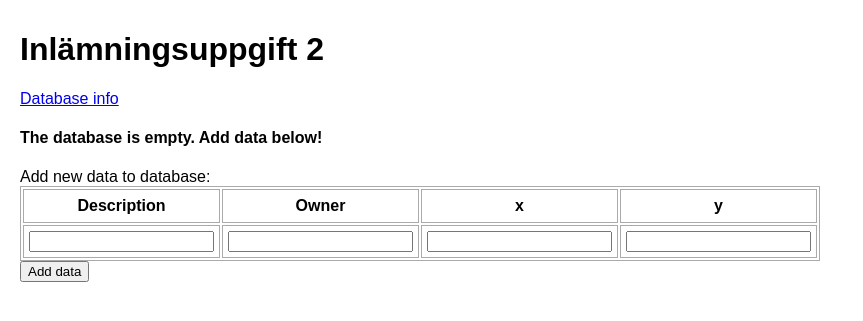
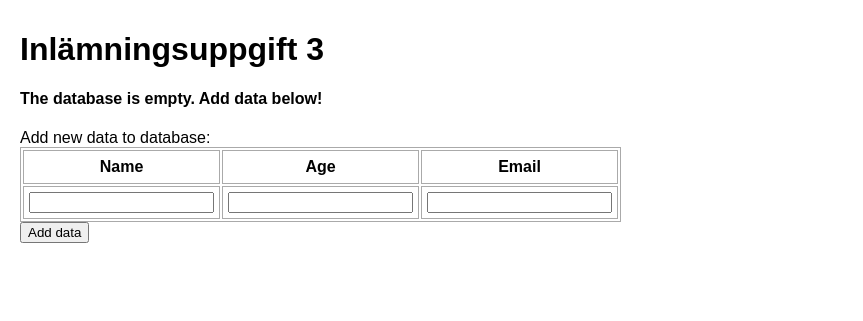
Before and after one commit to markusrobertjonsson/jad-assignment3_1, a Flask app: page / in a window 1280 px wide. Shown: the top 321 px of the page, without its empty margins (0-863 px from the left). Run offline with Flask 2, Linux system fonts and the light colour scheme; data that the repository does not hold is empty.

Commit message:
Add files via upload

```diff
--- a/app.py
+++ b/app.py
@@ -2,7 +2,6 @@
 from flask import Flask, render_template, request, redirect
 from flask_sqlalchemy import SQLAlchemy
 from flask_cors import CORS
-from math import sqrt
 
 
 app = Flask(__name__)
@@ -18,8 +17,8 @@ CORS(app)
 # Syntax: dialect+driver://username:password@host:port/database
 # application.config['SQLALCHEMY_DATABASE_URI'] = f'mysql+pymysql://{USERNAME}:{PASSWORD}@{HOSTNAME}:{PORT}/{DBNAME}'
 
-# In tests. Creates a file xydata_test.db in same dir as this file.
-app.config['SQLALCHEMY_DATABASE_URI'] = 'sqlite:///xydata_sqlite.db'
+# In tests. Creates a file dataowner_sqlite.db in same dir as this file.
+app.config['SQLALCHEMY_DATABASE_URI'] = 'sqlite:///dataowner_sqlite.db'
 
 # To avoid warning. We do not use the Flask-SQLAlchemy event system, anyway.
 app.config['SQLALCHEMY_TRACK_MODIFICATIONS'] = False
@@ -27,34 +26,11 @@ app.config['SQLALCHEMY_TRACK_MODIFICATIONS'] = False
 db = SQLAlchemy(app)
 
 
-def _correlation_coefficient(x_list, y_list):
-    n = len(x_list)
-    x_mean = sum(x_list) / n
-    y_mean = sum(y_list) / n
-    xx_prod = 0
-    yy_prod = 0
-    xy_prod = 0
-    for x, y in zip(x_list, y_list):
-        xx_prod += (x - x_mean)**2
-        yy_prod += (y - y_mean)**2
-        xy_prod += (x - x_mean) * (y - y_mean)
-    return xy_prod / sqrt(xx_prod * yy_prod)
-
-
-class XYData3(db.Model):
+class DataOwner(db.Model):
     id = db.Column(db.Integer, primary_key=True)  # Since "id" is builtin
-    description = db.Column(db.String(256), unique=False, nullable=True)
-    owner = db.Column(db.String(80), unique=False, nullable=False)
-    x = db.Column(db.String(500), unique=False)
-    y = db.Column(db.String(500), unique=False)
-
-    def correlation_coefficient(self, id):
-        xydata = XYData3.query.get_or_404(id)
-        x_str = xydata.x
-        y_str = xydata.y
-        x_list = x_str.split(',')
-        y_list = y_str.split(',')
-        return _correlation_coefficient(x_list, y_list)
+    name = db.Column(db.String(64), unique=False, nullable=True)
+    age = db.Column(db.Integer, unique=False, nullable=True)
+    email = db.Column(db.String(256), unique=False, nullable=False)
 
     def __repr__(self):
         return f"<Data set {self.id}>"
@@ -63,46 +39,39 @@ class XYData3(db.Model):
 db.create_all()
 
 
-# @app.route('/info', methods=['GET'])
-# def show_info():
-#     return f"USERNAME={USERNAME}, PASSWORD={PASSWORD}, HOSTNAME={HOSTNAME}, PORT={PORT}, DBNAME={DBNAME}"
-
-
 @app.route('/', methods=['GET'])
 def index():
-    xydatas = XYData3.query.order_by(XYData3.id).all()
-    return render_template('index.html', xydatas=xydatas)
+    owners = DataOwner.query.order_by(DataOwner.id).all()
+    return render_template('index.html', owners=owners)
 
 
 @app.route('/', methods=['POST'])
 def add():
-    description = request.form['description']
-    owner = request.form['owner']
-    x = request.form['x']
-    y = request.form['y']
-    new_data = XYData3(description=description, owner=owner, x=x, y=y)
+    name = request.form['name']
+    age = request.form['age']
+    email = request.form['email']
+    new_owner = DataOwner(name=name, age=age, email=email)
     try:
-        db.session.add(new_data)
+        db.session.add(new_owner)
         db.session.commit()
         return redirect('/')
     except Exception:
-        return "There was an error adding your data set."
+        return "There was an error adding your data owner."
 
 
 @app.route('/update/<int:id>', methods=['GET'])
 def update_get(id):
-    xydata = XYData3.query.get_or_404(id)
-    return render_template('update.html', xydata=xydata)
+    owner = DataOwner.query.get_or_404(id)
+    return render_template('update.html', owner=owner)
 
 
 @app.route('/update/<int:id>', methods=['POST'])
 def update_post(id):
     # return "Here"
-    xydata = XYData3.query.get_or_404(id)
-    xydata.description = request.form['description']  # Keys are "name"s of input fields (not "id"s)
-    xydata.owner = request.form['owner']
-    xydata.x = request.form['x']
-    xydata.y = request.form['y']
+    owner = DataOwner.query.get_or_404(id)
+    owner.name = request.form['name']  # Keys are "name"s of input fields (not "id"s)
+    owner.age = request.form['age']
+    owner.email = request.form['email']
     try:
         db.session.commit()
         return redirect('/')
@@ -112,13 +81,13 @@ def update_post(id):
 
 @app.route('/delete/<int:id>')
 def delete(id):
-    xydata_to_delete = XYData3.query.get_or_404(id)
+    owner_to_delete = DataOwner.query.get_or_404(id)
     try:
-        db.session.delete(xydata_to_delete)
+        db.session.delete(owner_to_delete)
         db.session.commit()
         return redirect('/')
     except Exception:
-        return "There was a problem deleting that data."
+        return "There was a problem deleting that owner."
 
 
 # Not needed if we start with "flask run" (or "python -m flask run")
@@ -127,59 +96,3 @@ def delete(id):
 
 #     # Start Flask app
 #     application.run()
-
-
-# def create_app(test_config=None):
-#     """
-#     Application factory.
-#     Flask will automatically detect the factory if it is called create_app or make_app.
-#     To pass arguments to the factory, use
-#     export FLASK_APP="markusapp:create_app('dev')"
-#     """
-
-#     app = Flask(__name__, instance_relative_config=True)
-#     CORS(app)
-
-#     # # Get environment variables on server
-#     # USERNAME = environ.get('RDS_USERNAME')
-#     # PASSWORD = environ.get('RDS_PASSWORD')
-#     # HOSTNAME = environ.get('RDS_HOSTNAME')
-#     # PORT = environ.get('RDS_PORT')
-#     # DBNAME = environ.get('RDS_DB_NAME')
-
-#     # Syntax: dialect+driver://username:password@host:port/database
-#     # application.config['SQLALCHEMY_DATABASE_URI'] = f'mysql+pymysql://{USERNAME}:{PASSWORD}@{HOSTNAME}:{PORT}/{DBNAME}'
-
-#     # In tests. Creates a file xydata_test.db in same dir as this file.
-#     app.config['SQLALCHEMY_DATABASE_URI'] = 'sqlite:///xydata_sqlite.db'
-
-#     # To avoid warning. We do not use the Flask-SQLAlchemy event system, anyway.
-#     app.config['SQLALCHEMY_TRACK_MODIFICATIONS'] = False
-
-#     db = SQLAlchemy(app)
-
-#     # Create and configure the app
-#     app.config.from_mapping(
-#         SECRET_KEY='dev',  # os.urandom(16) will give a random string
-#         DATABASE=os.path.join(app.instance_path, 'markusapp.sqlite'),
-#     )
-
-#     if test_config is None:
-#         # Load the instance config, if it exists, when not testing
-#         app.config.from_pyfile('config.py', silent=True)
-#     else:
-#         # Load the test config if passed in
-#         app.config.from_mapping(test_config)
-
-#     # Ensure the instance folder exists
-#     try:
-#         os.makedirs(app.instance_path)
-#     except OSError:
-#         pass
-
-#     # A simple page that says hello
-#     @app.route('/hello')
-#     def hello():
-#         return 'Hello, World!'
-
-#     return app
--- a/templates/index.html
+++ b/templates/index.html
@@ -1,36 +1,31 @@
 {% extends 'base.html' %}
 
 {% block head %}
-    <title>XY Data</title>
+    <title>Data Owners</title>
 {% endblock %}
 
 {% block body %}
 
-    <h1>Inlämningsuppgift 2</h1>
-    <p><a href="/info">Database info</a></p>
-    {% if xydatas|length < 1 %}
+    <h1>Inlämningsuppgift 3</h1>
+    {% if owners|length < 1 %}
         <h4>The database is empty. Add data below!</h4>
     {% else %}
         Current database content:<br>
         <table>
             <tr>
-                <th>Id</th>
-                <th>Description</th>
-                <th>Owner</th>
-                <th>x</th>
-                <th>y</th>
+                <th>Name</th>
+                <th>Age</th>
+                <th>Email</th>
             </tr>
-            {% for xydata in xydatas %}
+            {% for owner in owners %}
                 <tr>
-                    <td>{{ xydata.id }}</td>
-                    <td>{{ xydata.description }}</td>
-                    <td>{{ xydata.owner }}</td>
-                    <td>{{ xydata.x }}</td>
-                    <td>{{ xydata.y }}</td>
+                    <td>{{ owner.name }}</td>
+                    <td>{{ owner.age }}</td>
+                    <td>{{ owner.email }}</td>
                     <td>
-                        <a href="/delete/{{xydata.id}}">Delete</a>
+                        <a href="/delete/{{owner.id}}">Delete</a>
                         <br>
-                        <a href="/update/{{xydata.id}}">Update</a>
+                        <a href="/update/{{owner.id}}">Update</a>
                     </td>
                 </tr>
             {% endfor %}
@@ -43,16 +38,14 @@
     <form action="/" method="POST">
         <table>
             <tr>
-                <th>Description</th>
-                <th>Owner</th>
-                <th>x</th>
-                <th>y</th>
+                <th>Name</th>
+                <th>Age</th>
+                <th>Email</th>
             </tr>
             <tr>
-                <td><input type="text" name="description"></td>
-                <td><input type="text" name="owner"></td>
-                <td><input type="text" name="x"></td>
-                <td><input type="text" name="y"></td>
+                <td><input type="text" name="name"></td>
+                <td><input type="number" name="age"></td>
+                <td><input type="text" name="email"></td>
             </tr>
         </table>
         <input type="submit" value="Add data">
```
Also changed, not shown: templates/update.html (+9 -11 lines), tests/test_models.py (added, +29 -0 lines).
